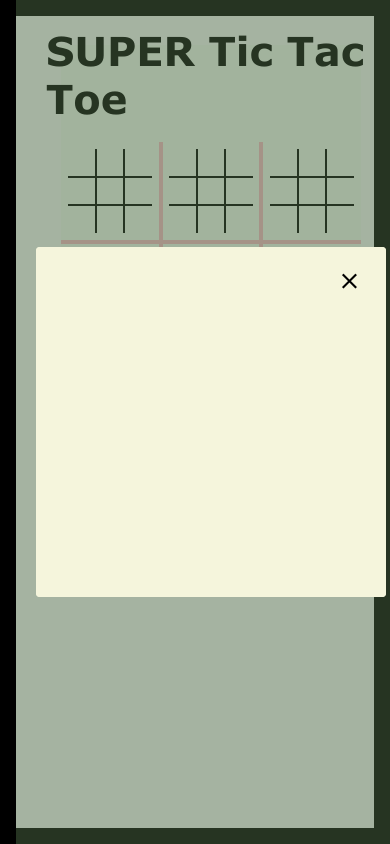
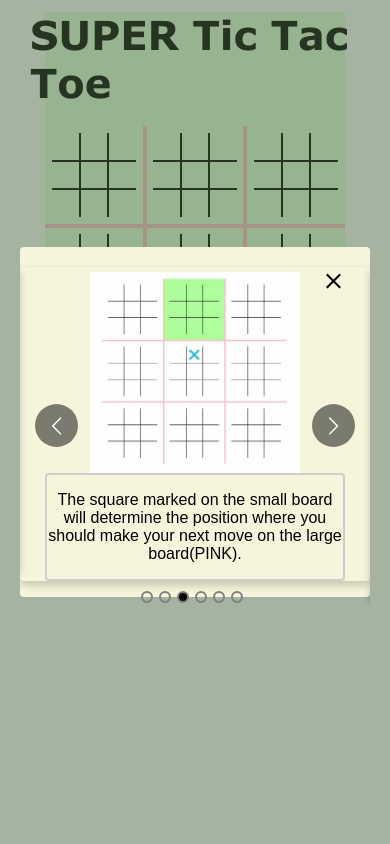
Before and after one commit to KmiloLopez/SuperTicTacToe, a React (Vite) app: page / in a window 390 px wide. Both pictures are taken after a click on the element "Instructions". Built offline with nearby package versions, Linux system fonts and the light colour scheme; a web font is replaced by a local one.

Commit message:
Green Background responsive

```diff
--- a/src/GlobalStyles.jsx
+++ b/src/GlobalStyles.jsx
@@ -39,6 +39,10 @@ const GlobalStyle = createGlobalStyle`
   --mark-size-desktop:calc(var(--inner-square-size-desktop)*.8);
   --mark-size-tablet:calc(var(--inner-square-size-tablet)*.8);
   --mark-size-mobile:calc(var(--inner-square-size-mobile)*.8);
+
+  --instructions-size-desktop:500px;
+  --instructions-size-tablet:470px;
+  --instructions-size-mobile:350px;
 }
 
 
@@ -101,8 +105,9 @@ button {
   align-items: center;
   box-shadow: 0 4px 8px 0 rgba(0, 0, 0, 0.2);
   max-width: 350px;
-  height: 300px;
-  margin: auto 1rem;
+  height: 80%;
+  //margin: auto 1rem;
+  margin: 0px auto;
   text-align: center;
   font-family: arial;
   margin-top:20px;
@@ -110,15 +115,7 @@ button {
 
 }
 
- .text-container{
-  width: 300px;
-  height: 300px;
-  background-color: beige;
-  border:2px solid;
-  border-color: #d0cdcd;
-  border-radius: 4px;
 
- }
 
 `
 
--- a/src/components/GreenBackgroundHint/GreenBackgroundHint.styled.jsx
+++ b/src/components/GreenBackgroundHint/GreenBackgroundHint.styled.jsx
@@ -14,18 +14,16 @@ export const GreenBackContainer = styled.div`
     justify-items: center;
     height: 100vh; /* 100% de la altura de la ventana */
     width: 100vw;
-    @media ${breakpoints.maxMobile} {
+    @media ${breakpoints.mobile}{
+        top:-260px;
+    }
+    @media ${breakpoints.minTablet}{
+        top:-100px;
+    }
+    @media ${breakpoints.desktop}{
+        top:-60px;
+    }
 
-        top:-227px;
-    }
-    @media ${breakpoints.minTablet} {
-
-      top:-65px;
-    }
-    @media ${breakpoints.desktop} {
-
-     top:-25px;
-    }
 `
 
 export const SingleGreenBox = styled.div`
@@ -51,9 +49,9 @@ export const SingleGreenBox = styled.div`
     }
 
     &.restricted {
-        animation: cambioColor 5s infinite alternate;
-        animation-delay: 5s;
-        animation-fill-mode: both;
+        animation: cambioColor 1.5s infinite alternate;
+        //animation-delay: 3s;
+        //animation-fill-mode: both;
     }
     @keyframes cambioColor {
         from {
--- /dev/null
+++ b/src/components/IntructionsContent/InstructionsContent.styled.jsx
@@ -0,0 +1,50 @@
+import styled from "styled-components";
+import { breakpoints } from "../../assets/sizes";
+
+export const CardStyled = styled.div`
+    display:flex;
+  flex-direction: column;
+  justify-content: center;
+  align-items: center;
+  box-shadow: 0 4px 8px 0 rgba(0, 0, 0, 0.2);
+
+
+  //margin: auto 1rem;
+  margin: 0px auto;
+  text-align: center;
+  font-family: arial;
+  margin-top:20px;
+  border-radius: 4px;
+
+`
+
+export const ImageStyled =styled.img`
+
+
+    @media ${breakpoints.mobile}{
+      margin-top: 5px;
+      width: calc(var(--instructions-size-mobile)*0.6);
+        height: 'auto';
+    }
+    @media ${breakpoints.minTablet}{
+      margin-top: 20px;
+      width: calc(var(--instructions-size-tablet)*0.6);
+        height: 'auto';
+    }
+    @media ${breakpoints.desktop}{
+      margin-top: 30px;
+        width: calc(var(--instructions-size-desktop)*0.6);
+        height: 'auto';
+    }
+
+`
+export const TextContainer = styled.div`
+
+      width: 300px;
+  height: auto;
+  background-color: beige;
+  border:2px solid;
+  border-color: #d0cdcd;
+  border-radius: 4px;
+
+`
--- a/src/components/IntructionsContent/IntructionsContent.jsx
+++ b/src/components/IntructionsContent/IntructionsContent.jsx
@@ -3,11 +3,14 @@ import Carousel from 'react-multi-carousel'
 import 'react-multi-carousel/lib/styles.css'
 
 //import { data } from "../../assets/data"
-import {data} from "../../../public/images/data"
+import { data } from '../../../public/images/data'
+import {
+    CardStyled,
+    ImageStyled,
+    TextContainer,
+} from './InstructionsContent.styled'
 
 const IntructionsContent = () => {
-
-    useEffect(() => {}, [Carousel])
     const responsive = {
         superLargeDesktop: {
             // the naming can be any, depends on you.
@@ -29,22 +32,25 @@ const IntructionsContent = () => {
     }
     const product = data.map((item) => {
         return (
-            <div className="card">
-                <img
-                    src={item.imgURL}
-                    alt={item.alt}
-                    style={{ width: 180, height: 'auto' }}
-                    className="product-image"
-                />
-                <div className="text-container">
+            <CardStyled>
+                <ImageStyled src={item.imgURL} alt={item.alt} />
+                <TextContainer>
                     <p>{item.text}</p>
-                </div>
-            </div>
+                </TextContainer>
+            </CardStyled>
         )
     })
 
     return (
-        <Carousel responsive={responsive}>
+        <Carousel
+            responsive={responsive}
+            autoPlay={true}
+            swipeable={true}
+            draggable={true}
+            showDots={true}
+            infinite={true}
+            partialVisible={false}
+        >
             {product}
         </Carousel>
     )
--- a/src/components/Main.styled.jsx
+++ b/src/components/Main.styled.jsx
@@ -16,7 +16,7 @@ export const MainContainer = styled.div`
     display: flex;
     flex-direction: column;
     //background-color: #c2a4de;
-    border: 16px solid black;
+
     height: 100vh;
 `
 export const GameTittle = styled.h1`
--- a/src/components/MainMenu/MainMenu.styled.jsx
+++ b/src/components/MainMenu/MainMenu.styled.jsx
@@ -1,20 +1,23 @@
-import styled from "styled-components";
+import styled from 'styled-components'
+import { breakpoints } from '../../assets/sizes'
 
 export const TittleGame = styled.h1`
-    margin-bottom:45px;
+    margin-bottom: 45px;
 `
 
 export const MenuContainer = styled.div`
     display: flex;
     justify-content: center;
     align-items: center;
-background-color: rgba(76, 105, 68,.5);
-width: 100vw;
-height: 100vh;
+    background-color: rgba(76, 105, 68, 0.5);
+    width: 100%;
+    height: 100%;
+    //width: 100vw;
+    //height: 100vh;
     position: absolute;
-top: 0;
 
-&.hide{
+
+    &.hide {
         display: none;
     }
 
@@ -25,10 +28,21 @@ flex-direction: column;
     justify-content: center;
     align-items: center;
     background-color: beige;
-    width: 350px;
-    height: 350px;
+
     border-radius: 4px;
+    @media ${breakpoints.maxMobile}{
+        width: 300px;
+    height: 300px;
+  }
 
+  @media ${breakpoints.minTablet}{
+    width: 450px;
+    height: 450px;
+  }
+  @media ${breakpoints.desktop}{
+    width: 480px;
+    height: 480px;
+  }
 `
 export const OptionBox = styled.div`
     display: flex;
@@ -39,29 +53,40 @@ align-items: center;
     border: 1px solid;
     border-color: black;
 
-    &:hover{
+    &:hover {
         background-color: lightgreen;
         cursor: pointer;
     }
 `
 export const InstructionsBox = styled.div`
     background-color: beige;
-width: 350px;
-height: 350px;
+
+    @media ${breakpoints.mobile} {
+        width: var(--instructions-size-mobile);
+        height: var(--instructions-size-mobile);
+    }
+    @media ${breakpoints.minTablet} {
+        width: var(--instructions-size-tablet);
+        height: var(--instructions-size-tablet);
+    }
+    @media ${breakpoints.desktop} {
+        width:var(--instructions-size-desktop);
+        height: var(--instructions-size-desktop);
+    }
+
     position: absolute;
     display: none;
     border-radius: 4px;
-&.show{
+    &.show {
         display: block;
     }
-
 `
-export const CloseButton= styled.div`
+export const CloseButton = styled.div`
     position: absolute;
     right: 25px;
-    top:15px;
+    top: 15px;
     font-size: 28px;
-    &:hover{
+    &:hover {
         background-color: lightgreen;
         cursor: pointer;
     }
```
Also changed, not shown: src/components/MainMenu/MainMenu.jsx (+17 -10 lines). Lines whose indentation alone changed are shown as unchanged.
